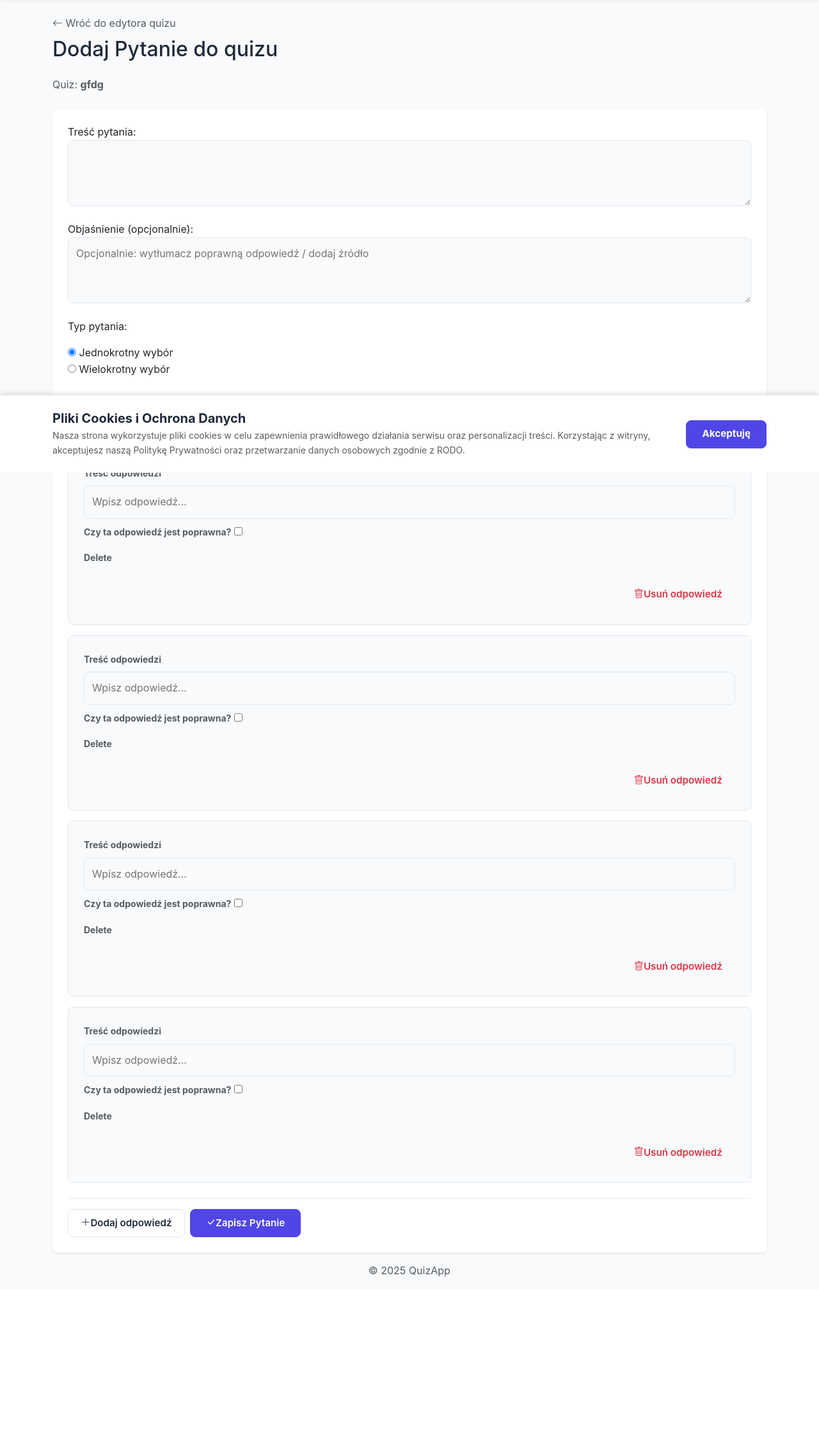
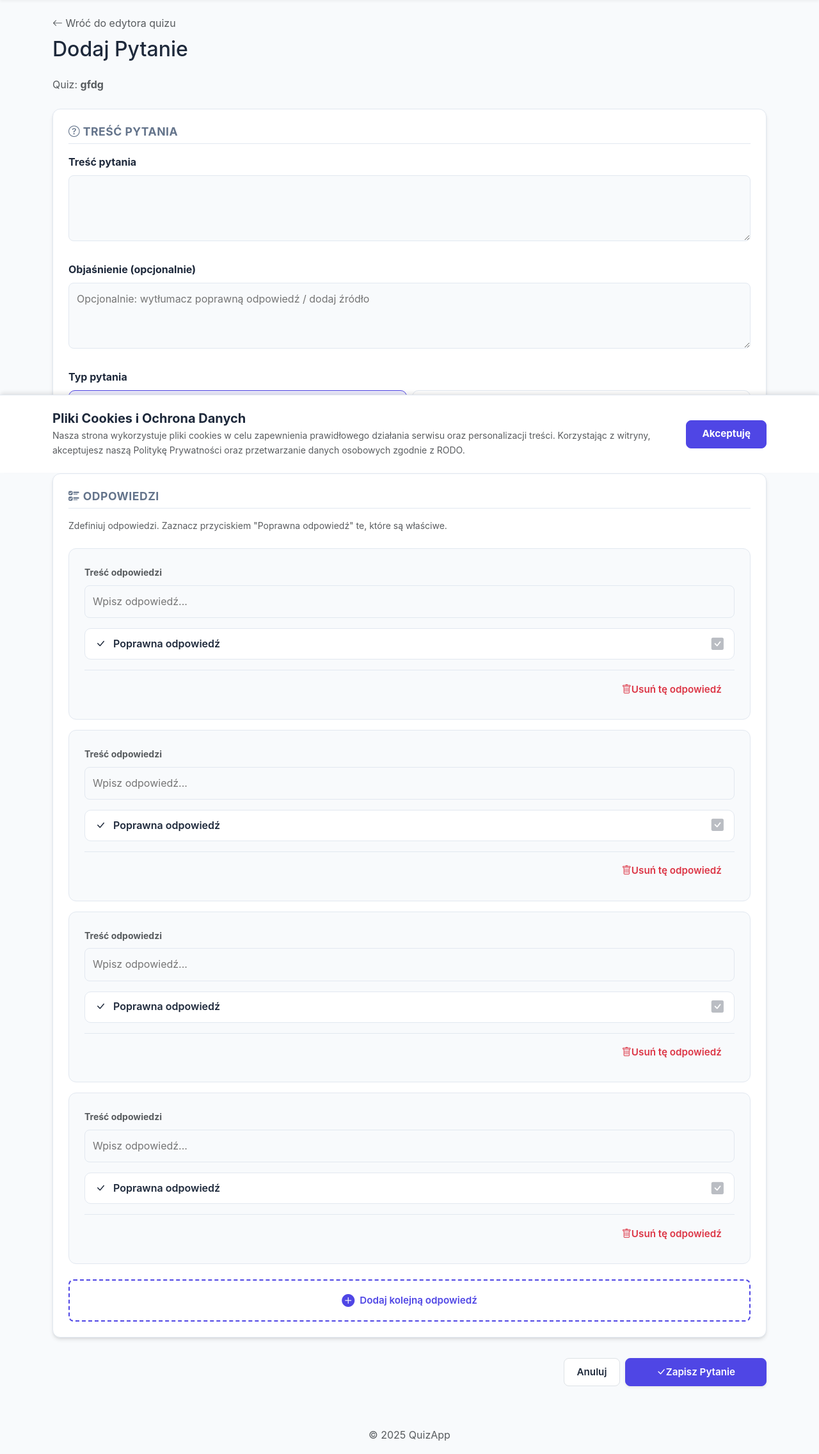
Before and after one commit to Menz1312/projektgrupowy, a Django app: page /quiz/5/add-question/ in a window 1280 px wide. Shown: the part 61-2334 px from the top of the page at 64% size. Before the commit the page ends 2057 px from the top, so only its background shows below. Run offline with Django 5.2, Linux system fonts and the light colour scheme; a user stored in the database is signed in; data comes from the database, SQL or seed files in the repository.

Commit message:
formularz edycja pytania fix

```diff
--- a/templates/quizzes/question_form.html
+++ b/templates/quizzes/question_form.html
@@ -3,38 +3,79 @@
 
 {% block content %}
 <style>
+    /* Stylizacja kart formularza (zapożyczona z quiz_form.html) */
+    .form-card {
+        background-color: var(--surface);
+        border: 1px solid var(--border);
+        border-radius: 12px;
+        box-shadow: var(--shadow);
+        padding: 1.5rem;
+        margin-bottom: 2rem;
+        transition: background-color 0.3s;
+    }
+
+    /* Stylizacja nagłówków sekcji */
+    .form-section-title {
+        font-size: 1.1rem;
+        font-weight: 700;
+        color: var(--text-muted);
+        margin-bottom: 1rem;
+        text-transform: uppercase;
+        letter-spacing: 0.5px;
+        border-bottom: 1px solid var(--border);
+        padding-bottom: 0.5rem;
+    }
+
     /* Stylizacja kontenera pojedynczej odpowiedzi */
     .answer-card {
-        background-color: var(--bg);      /* Tło dopasowane do motywu */
-        border: 1px solid var(--border);  /* Ramka dopasowana do motywu */
-        border-radius: 8px;
+        background-color: var(--bg);
+        border: 1px solid var(--border);
+        border-radius: 12px;
         padding: 1.5rem;
         margin-bottom: 1rem;
         position: relative;
-        transition: background-color 0.3s, border-color 0.3s;
+        transition: all 0.2s;
     }
 
-    /* Ukrywanie checkboxa DELETE (standardowe Django) */
-    label[for$="-DELETE"], input[id$="-DELETE"] {
-        display: none;
-    }
-
-    /* Ukrywanie wiersza, który został oznaczony do usunięcia */
+    /* Ukrywanie wiersza oznaczonego do usunięcia */
     .answer-card.hidden {
         display: none !important;
     }
 
-    /* Stylizacja nagłówków wewnątrz formularza */
-    .form-section-header {
-        color: var(--text-muted);
-        text-transform: uppercase;
-        font-size: 0.85rem;
-        font-weight: 700;
-        letter-spacing: 0.5px;
-        margin-top: 2rem;
-        margin-bottom: 1rem;
-        border-bottom: 1px solid var(--border);
-        padding-bottom: 0.5rem;
+    /* --- Toggle Buttons (Style z quiz_form.html) --- */
+    .toggle-label {
+        width: 100%;
+        text-align: left;
+        padding: 1rem;
+        border-radius: 10px;
+        display: flex;
+        align-items: center;
+        justify-content: space-between;
+        font-weight: 600;
+        transition: all 0.2s;
+        border: 1px solid var(--border);
+        background-color: var(--surface);
+        color: var(--text);
+        cursor: pointer;
+    }
+    .toggle-label:hover {
+        background-color: var(--surface-hover);
+    }
+
+    /* Stan zaznaczony (Checked) */
+    .btn-check:checked + .toggle-label {
+        background-color: rgba(79, 70, 229, 0.1);
+        border-color: var(--primary);
+        color: var(--primary);
+    }
+
+    .toggle-icon {
+        font-size: 1.2rem;
+        opacity: 0.3; /* Domyślnie lekko widoczna */
+    }
+    .btn-check:checked + .toggle-label .toggle-icon {
+        opacity: 1; /* Pełna widoczność po zaznaczeniu */
+        color: var(--primary);
     }
 </style>
 
@@ -42,22 +83,70 @@
     <a href="{% url 'quiz-edit' quiz.pk %}" class="text-decoration-none text-muted mb-2 d-inline-block">
         <i class="bi bi-arrow-left"></i> Wróć do edytora quizu
     </a>
-    <h1>{% if form.instance.pk %}Edytuj{% else %}Dodaj{% endif %} Pytanie do quizu</h1>
+    <h1>{% if form.instance.pk %}Edytuj{% else %}Dodaj{% endif %} Pytanie</h1>
     <p class="text-muted">Quiz: <strong>{{ quiz.title }}</strong></p>
 </div>
 
-<div class="card shadow-sm border-0" style="background-color: var(--surface);">
-    <div class="card-body p-4">
 <form method="post" novalidate>
     {% csrf_token %}
 
+    <div class="form-card">
+        <h3 class="form-section-title"><i class="bi bi-question-circle"></i> Treść Pytania</h3>
+
         <div class="mb-4">
-                {{ question_form.as_p }}
+            <label class="form-label fw-bold">{{ question_form.text.label }}</label>
+            {{ question_form.text }}
+            {% if question_form.text.errors %}
+                <div class="text-danger small mt-1">{{ question_form.text.errors }}</div>
+            {% endif %}
         </div>
 
-            <h3 class="form-section-header">Odpowiedzi</h3>
-            <p class="small text-muted mb-3">
-              Ustaw od 2 do 10 odpowiedzi. Zaznacz, która jest poprawna.
+        <div class="mb-4">
+            <label class="form-label fw-bold">{{ question_form.explanation.label }}</label>
+            {{ question_form.explanation }}
+            {% if question_form.explanation.errors %}
+                <div class="text-danger small mt-1">{{ question_form.explanation.errors }}</div>
+            {% endif %}
+        </div>
+
+        <div class="mb-2">
+            <label class="form-label fw-bold mb-2">{{ question_form.question_type.label }}</label>
+            <div class="row g-2">
+                {% for radio in question_form.question_type %}
+                <div class="col-md-6">
+                    <input type="radio"
+                           name="{{ radio.data.name }}"
+                           id="{{ radio.id_for_label }}"
+                           value="{{ radio.data.value }}"
+                           class="btn-check"
+                           {% if radio.data.selected %}checked{% endif %}>
+
+                    <label class="toggle-label" for="{{ radio.id_for_label }}">
+                        <span>
+                            {% if radio.data.value == 'SINGLE' %}
+                                <i class="bi bi-check-circle me-2"></i>
+                            {% elif radio.data.value == 'MULTIPLE' %}
+                                <i class="bi bi-check-all me-2"></i>
+                            {% else %}
+                                <i class="bi bi-list-ul me-2"></i>
+                            {% endif %}
+                            {{ radio.choice_label }}
+                        </span>
+                        <i class="bi bi-check-circle-fill toggle-icon"></i>
+                    </label>
+                </div>
+                {% endfor %}
+            </div>
+            {% if question_form.question_type.errors %}
+                <div class="text-danger small mt-1">{{ question_form.question_type.errors }}</div>
+            {% endif %}
+        </div>
+    </div>
+
+    <div class="form-card">
+        <h3 class="form-section-title"><i class="bi bi-ui-checks"></i> Odpowiedzi</h3>
+        <p class="small text-muted mb-4">
+          Zdefiniuj odpowiedzi. Zaznacz przyciskiem "Poprawna odpowiedź" te, które są właściwe.
         </p>
 
         {% if answer_formset.non_form_errors %}
@@ -72,58 +161,86 @@
             {% for form in answer_formset %}
                 <div class="answer-card {% if form.DELETE.value %}hidden{% endif %}">
                     {{ form.id }}
-                        {{ form.DELETE }}
+                    <div class="d-none">{{ form.DELETE }}</div>
 
-                        <div class="row align-items-center">
-                            {% for field in form.visible_fields %}
-                                <div class="col-md-12 mb-2">
-                                    <label class="form-label small fw-bold text-muted">{{ field.label }}</label>
-                                    {{ field }}
-                                    {% if field.errors %}
-                                        <div class="text-danger small mt-1">{{ field.errors }}</div>
+                    <div class="row">
+                        <div class="col-12 mb-3">
+                            <label class="form-label small fw-bold text-muted">Treść odpowiedzi</label>
+                            {{ form.text }}
+                            {% if form.text.errors %}
+                                <div class="text-danger small mt-1">{{ form.text.errors }}</div>
                             {% endif %}
                         </div>
-                            {% endfor %}
+
+                        <div class="col-12">
+                            <input type="checkbox"
+                                   name="{{ form.is_correct.html_name }}"
+                                   id="{{ form.is_correct.id_for_label }}"
+                                   class="btn-check"
+                                   {% if form.is_correct.value %}checked{% endif %}>
+
+                            <label class="toggle-label py-2" for="{{ form.is_correct.id_for_label }}">
+                                <span>
+                                    <i class="bi bi-check-lg me-2"></i> Poprawna odpowiedź
+                                </span>
+                                <i class="bi bi-check-square-fill toggle-icon"></i>
+                            </label>
+                        </div>
                     </div>
 
-                        <div class="mt-2 text-end">
+                    <div class="mt-3 text-end border-top pt-2" style="border-color: var(--border) !important;">
                         <button type="button" class="btn btn-outline-danger btn-sm remove-answer-btn">
-                                <i class="bi bi-trash"></i> Usuń odpowiedź
+                            <i class="bi bi-trash"></i> Usuń tę odpowiedź
                         </button>
                     </div>
                 </div>
             {% endfor %}
         </div>
 
-            <div class="d-flex gap-2 mt-4 pt-3 border-top" style="border-color: var(--border) !important;">
-                <button type="button" id="add-answer-btn" class="btn btn-secondary">
-                    <i class="bi bi-plus-lg"></i> Dodaj odpowiedź
+        <div class="mt-4">
+            <button type="button" id="add-answer-btn" class="btn btn-outline-primary dashed-border w-100 py-3" style="border-style: dashed; border-width: 2px;">
+                <i class="bi bi-plus-circle-fill fs-5 align-middle me-2"></i> Dodaj kolejną odpowiedź
             </button>
-                <button type="submit" class="btn btn-primary px-4">
+        </div>
+    </div>
+
+    <div class="d-flex gap-2 justify-content-end mb-5">
+        <a href="{% url 'quiz-edit' quiz.pk %}" class="btn btn-light border">Anuluj</a>
+        <button type="submit" class="btn btn-primary px-5 shadow-sm">
             <i class="bi bi-check-lg"></i> Zapisz Pytanie
         </button>
     </div>
 </form>
-    </div>
-</div>
 
 <template id="answer-form-template">
      <div class="answer-card">
         {{ answer_formset.empty_form.id }}
-        {{ answer_formset.empty_form.DELETE }}
+        <div class="d-none">{{ answer_formset.empty_form.DELETE }}</div>
 
-        <div class="row align-items-center">
-            {% for field in answer_formset.empty_form.visible_fields %}
-                <div class="col-md-12 mb-2">
-                    <label class="form-label small fw-bold text-muted">{{ field.label }}</label>
-                    {{ field }}
-                </div>
-            {% endfor %}
+        <div class="row">
+            <div class="col-12 mb-3">
+                <label class="form-label small fw-bold text-muted">Treść odpowiedzi</label>
+                {{ answer_formset.empty_form.text }}
             </div>
 
-        <div class="mt-2 text-end">
+            <div class="col-12">
+                <input type="checkbox"
+                       name="{{ answer_formset.empty_form.is_correct.html_name }}"
+                       id="{{ answer_formset.empty_form.is_correct.id_for_label }}"
+                       class="btn-check">
+
+                <label class="toggle-label py-2" for="{{ answer_formset.empty_form.is_correct.id_for_label }}">
+                    <span>
+                        <i class="bi bi-check-lg me-2"></i> Poprawna odpowiedź
+                    </span>
+                    <i class="bi bi-check-square-fill toggle-icon"></i>
+                </label>
+            </div>
+        </div>
+
+        <div class="mt-3 text-end border-top pt-2" style="border-color: var(--border) !important;">
             <button type="button" class="btn btn-outline-danger btn-sm remove-answer-btn">
-                <i class="bi bi-trash"></i> Usuń odpowiedź
+                <i class="bi bi-trash"></i> Usuń tę odpowiedź
             </button>
         </div>
     </div>
@@ -146,11 +263,9 @@
 
     function updateButtons() {
         let visibleForms = 0;
-        // Liczymy tylko widoczne (nieukryte klasą hidden ani stylem display:none)
         const rows = container.querySelectorAll('.answer-card');
         rows.forEach(row => {
-            const deleteInput = row.querySelector('input[id$="-DELETE"]');
-            // Jeśli input DELETE nie jest zaznaczony ORAZ wiersz nie jest ukryty
+            const deleteInput = row.querySelector('input[name$="-DELETE"]');
             if ((!deleteInput || !deleteInput.checked) && row.style.display !== 'none') {
                 visibleForms++;
             }
@@ -158,14 +273,18 @@
 
         let totalForms = parseInt(totalFormsInput.value, 10);
 
-        // Wyłącz przycisk "Dodaj", jeśli osiągnięto limit
+        if (addButton) {
             addButton.disabled = totalForms >= maxForms;
+            if (addButton.disabled) {
+                addButton.innerHTML = '<i class="bi bi-exclamation-circle"></i> Osiągnięto limit odpowiedzi';
+            } else {
+                addButton.innerHTML = '<i class="bi bi-plus-circle-fill fs-5 align-middle me-2"></i> Dodaj kolejną odpowiedź';
+            }
+        }
 
-        // Wyłącz przyciski "Usuń", jeśli osiągnięto minimum
         container.querySelectorAll('.remove-answer-btn').forEach(button => {
             const formRow = button.closest('.answer-card');
-            // Sprawdzamy czy ten konkretny wiersz jest już "skazany na usunięcie"
-            const deleteInput = formRow.querySelector('input[id$="-DELETE"]');
+            const deleteInput = formRow.querySelector('input[name$="-DELETE"]');
             const isDeleted = deleteInput && deleteInput.checked;
 
             if (!isDeleted) {
@@ -174,40 +293,37 @@
         });
     }
 
-    // Dodawanie nowego formularza
     addButton.addEventListener('click', function() {
         let currentTotal = parseInt(totalFormsInput.value, 10);
         if (currentTotal >= maxForms) return;
 
+        // Podmieniamy __prefix__ na aktualny indeks
         const newFormHtml = template.innerHTML.replace(/__prefix__/g, currentTotal);
 
         const tempDiv = document.createElement('div');
         tempDiv.innerHTML = newFormHtml;
-        const newFormRow = tempDiv.firstElementChild; // To jest nasz div .answer-card
+        const newFormRow = tempDiv.firstElementChild;
 
         container.appendChild(newFormRow);
 
         totalFormsInput.value = currentTotal + 1;
-
-        // Jeśli korzystasz z TomSelect w tym formularzu, tutaj trzeba by go zainicjować dla nowego pola
-        // initTomSelect(newFormRow.querySelector('select'));
-
         updateButtons();
     });
 
-    // Usuwanie formularza
     container.addEventListener('click', function(e) {
         if (e.target.closest('.remove-answer-btn')) {
             const button = e.target.closest('.remove-answer-btn');
             const formRow = button.closest('.answer-card');
-            const deleteInput = formRow.querySelector('input[id$="-DELETE"]');
 
-            const idInput = formRow.querySelector('input[id$="-id"]');
+            // Szukamy pola DELETE po name (bezpieczniejsze niż id w dynamicznych formularzach)
+            const deleteInput = formRow.querySelector('input[name$="-DELETE"]');
+            const idInput = formRow.querySelector('input[name$="-id"]');
 
             if (idInput && idInput.value) {
-                // Istniejący w bazie -> zaznacz DELETE i ukryj klasą
+                // Istniejący w bazie -> zaznacz DELETE i ukryj
                 if (deleteInput) deleteInput.checked = true;
-                formRow.classList.add('hidden'); // Używamy klasy zamiast inline style
+                formRow.classList.add('hidden');
+                formRow.style.display = 'none'; // Dla pewności
             } else {
                 // Nowy -> usuń z DOM
                 formRow.remove();
```
Lines whose indentation alone changed are shown as unchanged.
